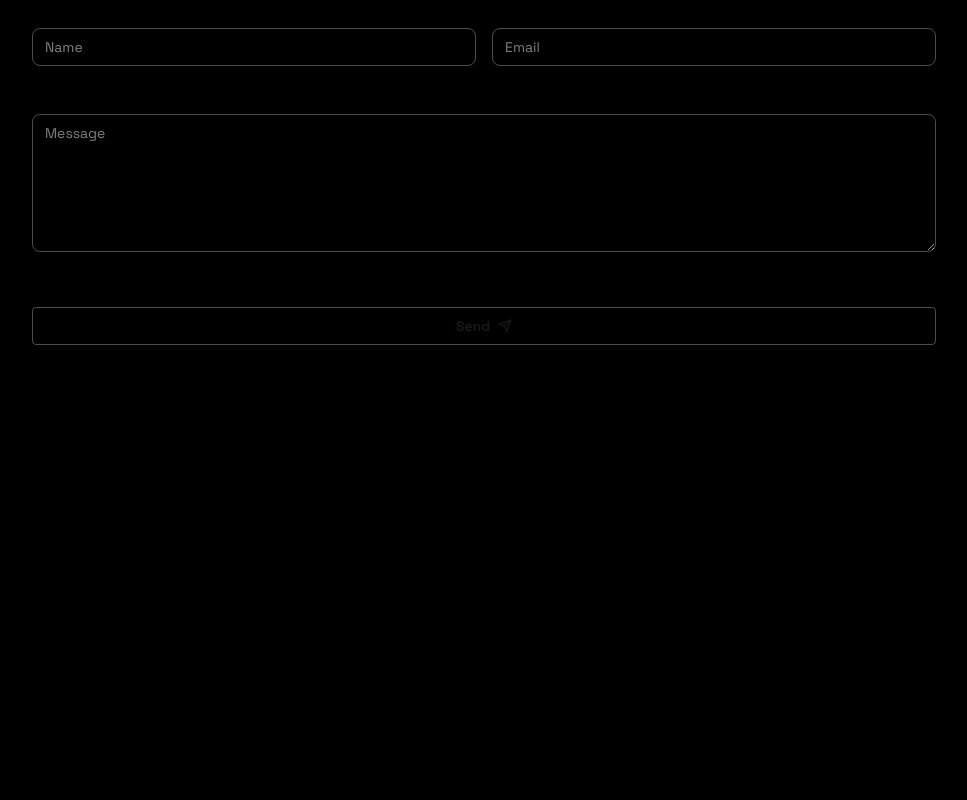
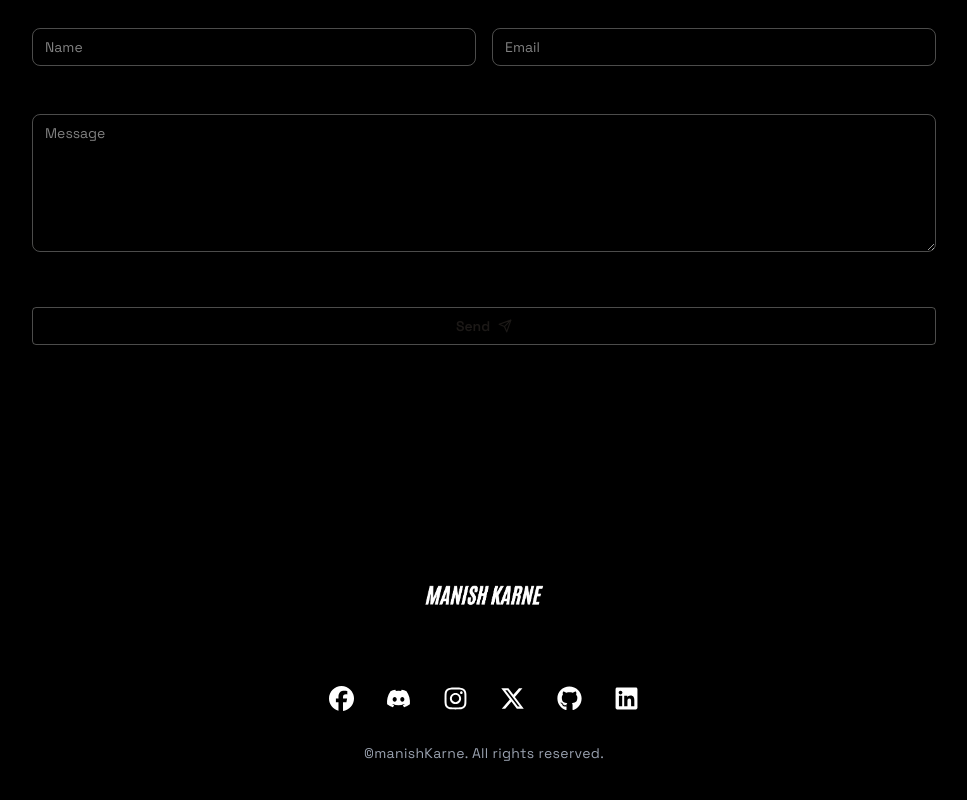
Before and after one commit to kd1-86698-manishk/portfolio-manish, a React (Vite) app: page / in a window 1280 px wide. Shown: the part 4062-4862 px from the top of the page, without its empty margins (156-1123 px from the left). Before the commit the page ends 4471 px from the top, so only its background shows below. Built offline with nearby package versions, Linux system fonts and the light colour scheme.

Commit message:
Footer Section completed

```diff
--- a/package.json
+++ b/package.json
@@ -12,6 +12,7 @@
   "dependencies": {
     "@emailjs/browser": "^4.4.1",
     "@tailwindcss/vite": "^4.0.9",
+    "framer-motion": "^12.4.7",
     "react": "^19.0.0",
     "react-dom": "^19.0.0",
     "react-hot-toast": "^2.5.2",
--- a/src/App.jsx
+++ b/src/App.jsx
@@ -6,6 +6,7 @@
 import Skill from "./components/Skill";
 import Education from "./components/Education";
 import Contact from "./components/Contact";
+import Footer from "./components/Footer";
 
 const App = () => {
   return (
@@ -19,7 +20,8 @@
           <Bio />
           <Skill />
           <Education />
-          <Contact/>
+          <Contact />
+          <Footer/>
         </div>
       </div>
     </>
--- /dev/null
+++ b/src/components/Footer.jsx
@@ -0,0 +1,33 @@
+import React from "react";
+import logo from "../assets/logo.png";
+import { SOCIAL_MEDIA_LINKS } from "../constants";
+
+function Footer() {
+  return (
+    <>
+      <div className="mb-8 mt-20">
+        <div className="flex items-center justify-center ">
+          <img src={logo} width={200} className="my-20" alt="" />
+        </div>
+        <div className="flex items-center justify-center gap-8">
+          {SOCIAL_MEDIA_LINKS.map((link, index) => (
+            <a
+              key={index}
+              href="link.href"
+              target="_blank"
+              rel="noopener noreferrer"
+            >
+              {link.icon}
+            </a>
+          ))}
+        </div>
+              <p className="mt-8 text-center text-sm tracking-wide text-gray-400">
+                  &copy;manishKarne. All rights reserved.
+        </p>
+      </div>
+    </>
+  );
+}
+
+export default Footer;
+Footer;
```
Also changed, not shown: 1 other file (tests, documents, lock files or other folders).
